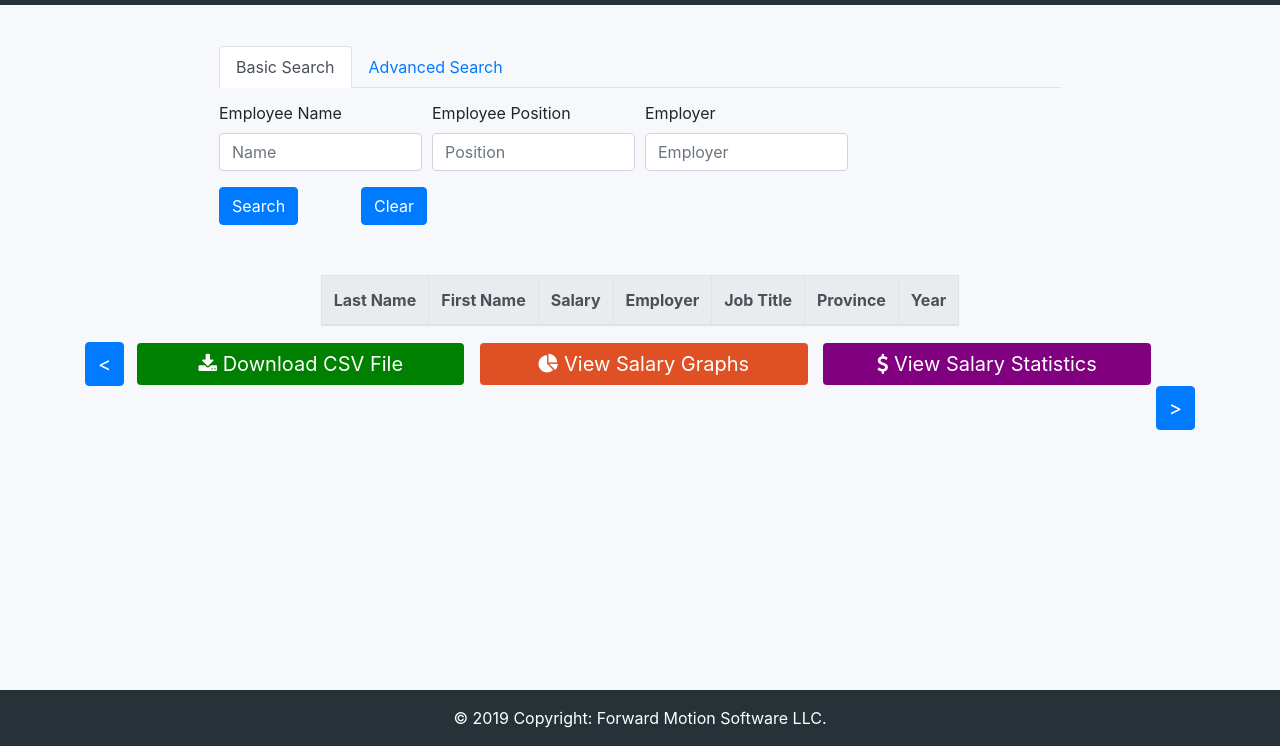
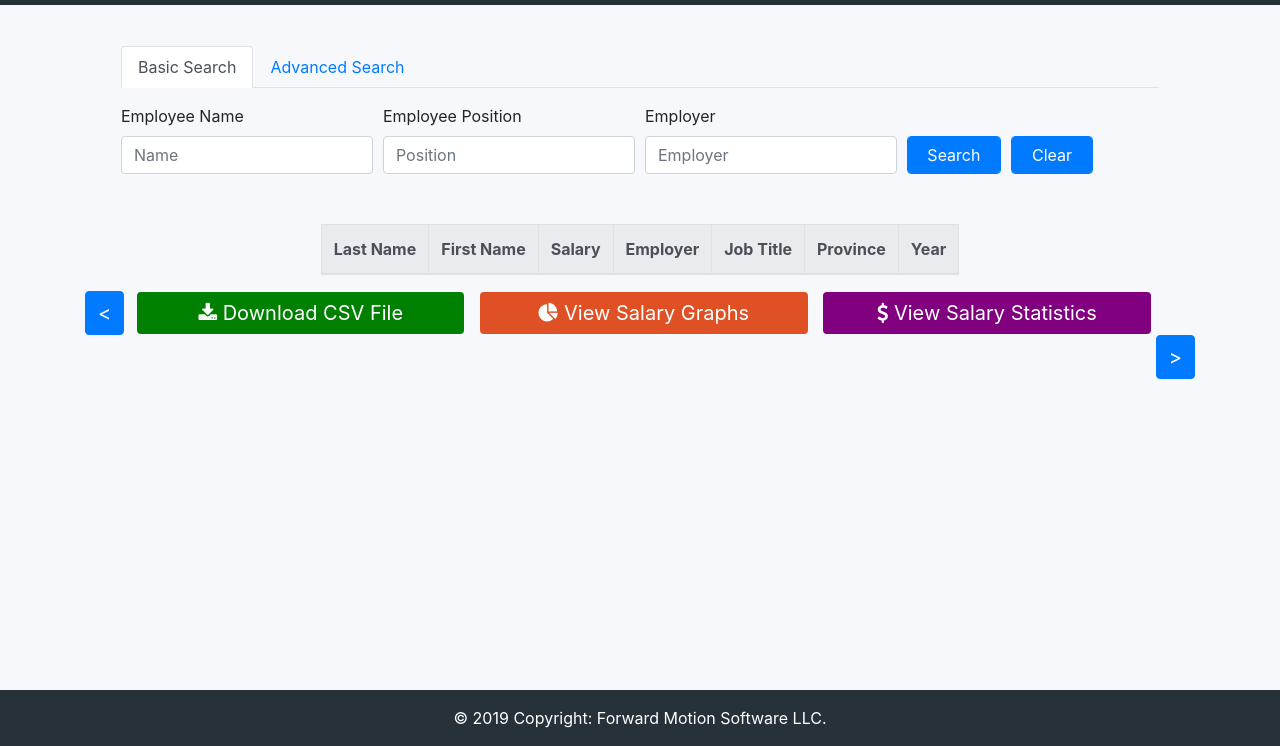
Before and after one commit to JonasBakelaar/ForwardMotion, a website: page public/index.html in a window 1280 px wide. Shown: the part 54-800 px from the top of the page. Drawn offline with nearby package versions, Linux system fonts and the light colour scheme; no server answers.

Commit message:
fixed basic search buttons positions

```diff
--- a/public/index.html
+++ b/public/index.html
@@ -67,13 +67,14 @@
                                         <label for="inputEmployer1">Employer</label>
                                         <input type="text" class="form-control" id="inputEmployer1" placeholder="Employer">
                                     </div>
-                                </div>
-                                <div class="form-row">
-                                    <div class="form-group col-md-2">
-                                        <button type="submit" class="btn btn-primary">Search</button>
-                                    </div>
-                                    <div class="form-group col-md-1">
-                                        <button type="reset" class="btn btn-primary">Clear</button>
+
+                                    <div class="form-group col-md-1.5">
+                                            <label style = "visibility: hidden;" for="inputEmployer1">S</label>
+                                            <button type="submit" class="btn btn-primary form-control">Search</button>
+                                        </div>
+                                        <div class="form-group col-md-1.5">
+                                            <label style = "visibility: hidden;" for="inputEmployer1">C</label>
+                                            <button type="reset" class="btn btn-primary form-control">Clear</button>
                                     </div>
                                 </div>
                             </form>
--- a/public/style.css
+++ b/public/style.css
@@ -78,6 +78,10 @@ input[type=submit], button {
     margin: auto;
 }
 
+.search-btn {
+    margin-right: 10px;
+}
+
 #provBox {
     margin-left: 1.5%;
     margin-right: 1.5%;
```
